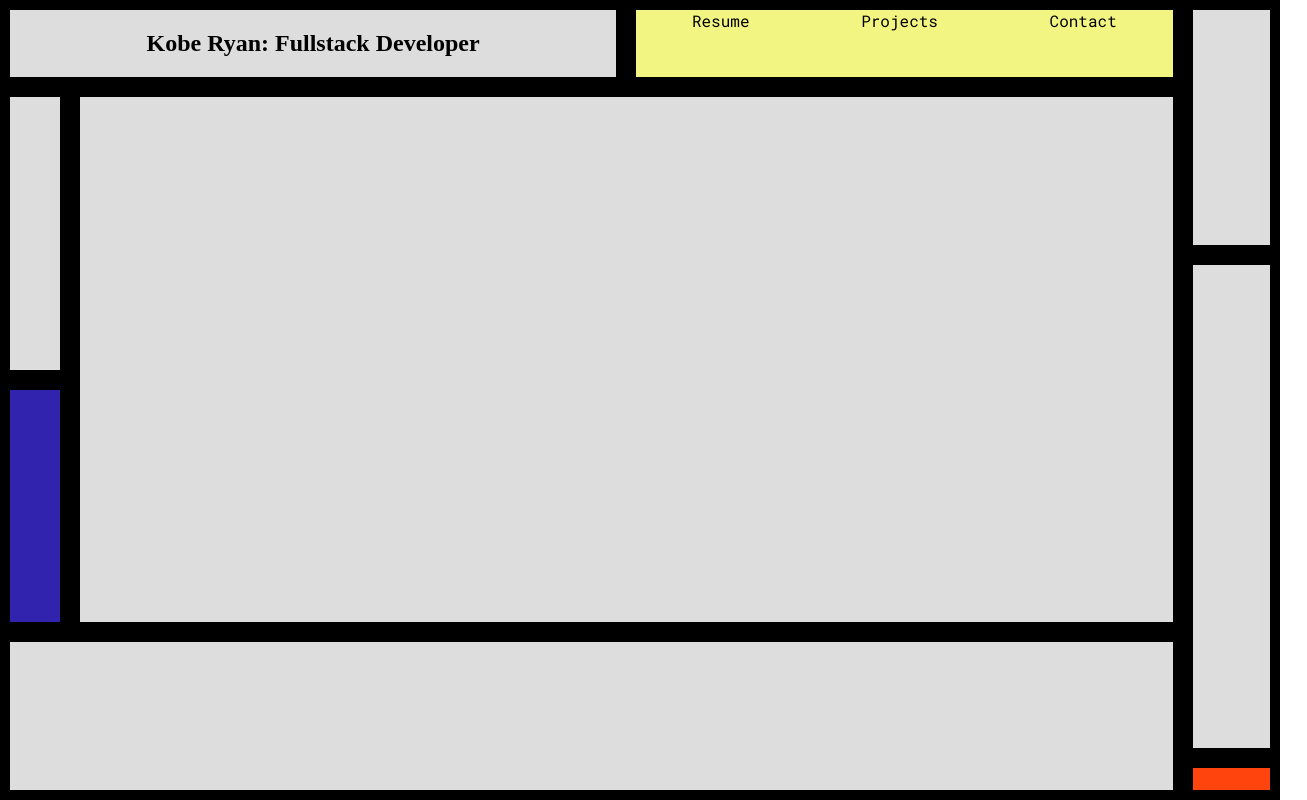
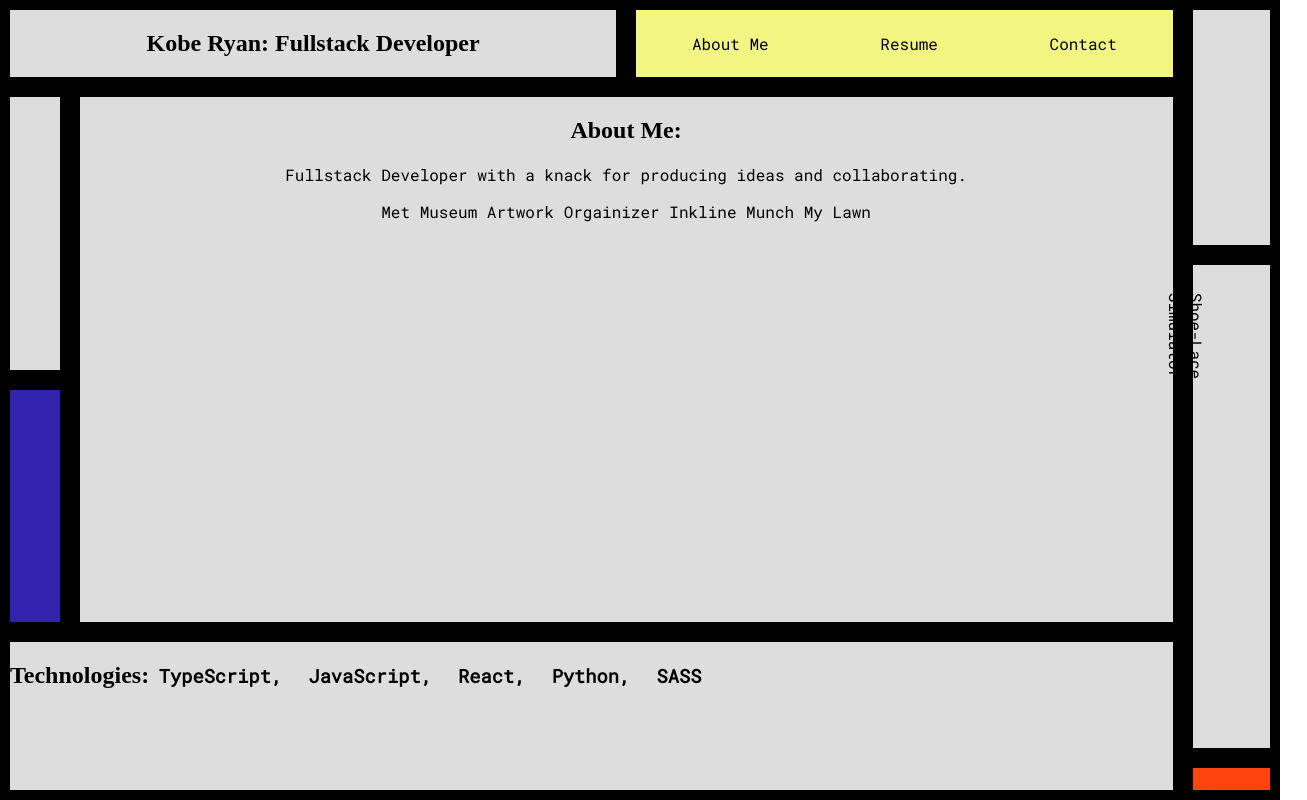
Before and after one commit to klar2d2/KobeRyanPortfolio, a plain HTML site: page index.html in a window 1280 px wide. Shown: the whole page, 1307 px wide, since content can reach past the window. Drawn offline with nearby package versions, Linux system fonts and the light colour scheme; a web font is replaced by a local one.

Commit message:
working on styling and content on OCT 18 London

```diff
--- a/css/style.css
+++ b/css/style.css
@@ -19,10 +19,22 @@ h2 {
   font-family: 'Vollkorn SC', serif;
 }
 
+.footer {
+  display: inline-block;
+}
+
+.tech {
+  display: inline-block;
+  word-spacing: 15px;
+}
+
 a, a:hover {
-
   color: black;
   text-decoration: none;
+}
+
+.anchor {
+  margin: auto;
 }
 
 .navbar {
@@ -61,6 +73,7 @@ a, a:hover {
 }
 
 .five {
+  text-align: center;
   grid-area: five;
   background-color: #ddd;
   border: 10px solid black;
@@ -69,7 +82,19 @@ a, a:hover {
   grid-area: six;
   background-color: #ddd;
   border: 10px solid black;
+  position: relative;
 }
+
+.six-link {
+  padding-top: 100px;
+  position: absolute;
+  top: 0;
+  left: 0;
+  transform-origin: 40 40;
+  transform: rotate(90deg);
+
+}
+
 .seven {
   grid-area: seven;
   background-color: #3123ad;
--- a/index.html
+++ b/index.html
@@ -3,8 +3,8 @@
   <head>
     <meta charset="utf-8">
     <title>Kobe Ryan | Portfolio</title>
+    <link href="https://fonts.googleapis.com/css?family=Roboto+Mono|Vollkorn+SC&display=swap" rel="stylesheet">
     <link rel="stylesheet" href="css/style.css">
-    <link href="https://fonts.googleapis.com/css?family=Roboto+Mono|Vollkorn+SC&display=swap" rel="stylesheet">
   </head>
   <body>
     <div class="one" id='navbar' >
@@ -15,9 +15,9 @@
       </div>
     </div>
     <nav class="two">
-        <a href='#'>Resume</a>
-        <a href="#">Projects</a>
-        <a href="#">Contact</a>
+      <a class="anchor" href='#'>About Me</a>
+      <a class="anchor" href="./resume.pdf">Resume</a>
+      <a class="anchor" href="#">Contact</a>
     </nav>
     <div class="three">
 
@@ -26,16 +26,25 @@
 
     </div>
     <div class="five">
-
+      <h2>About Me:</h2>
+      <p>Fullstack Developer with a knack for producing ideas and collaborating. </p>
+      <div class="projects">
+        <a href="#">Met Museum Artwork Orgainizer</a>
+        <a href="https://inkline-gtol.herokuapp.com/">Inkline</a>
+        <a href="#">Munch My Lawn</a>
+      </div>
     </div>
     <div class="six">
-
+      <div class="six-link">
+        <a href="#">Shoe-Lace Simulator</a>
+      </div>
     </div>
     <div class="seven">
 
     </div>
     <div class="eight">
-
+      <h2 class="footer">Technologies:</h2>
+      <h3 class="tech">TypeScript, JavaScript, React, Python, SASS </h3>
     </div>
     <div class="nine">
 
```
Also changed, not shown: About-Me.html (added), 1 other file.
